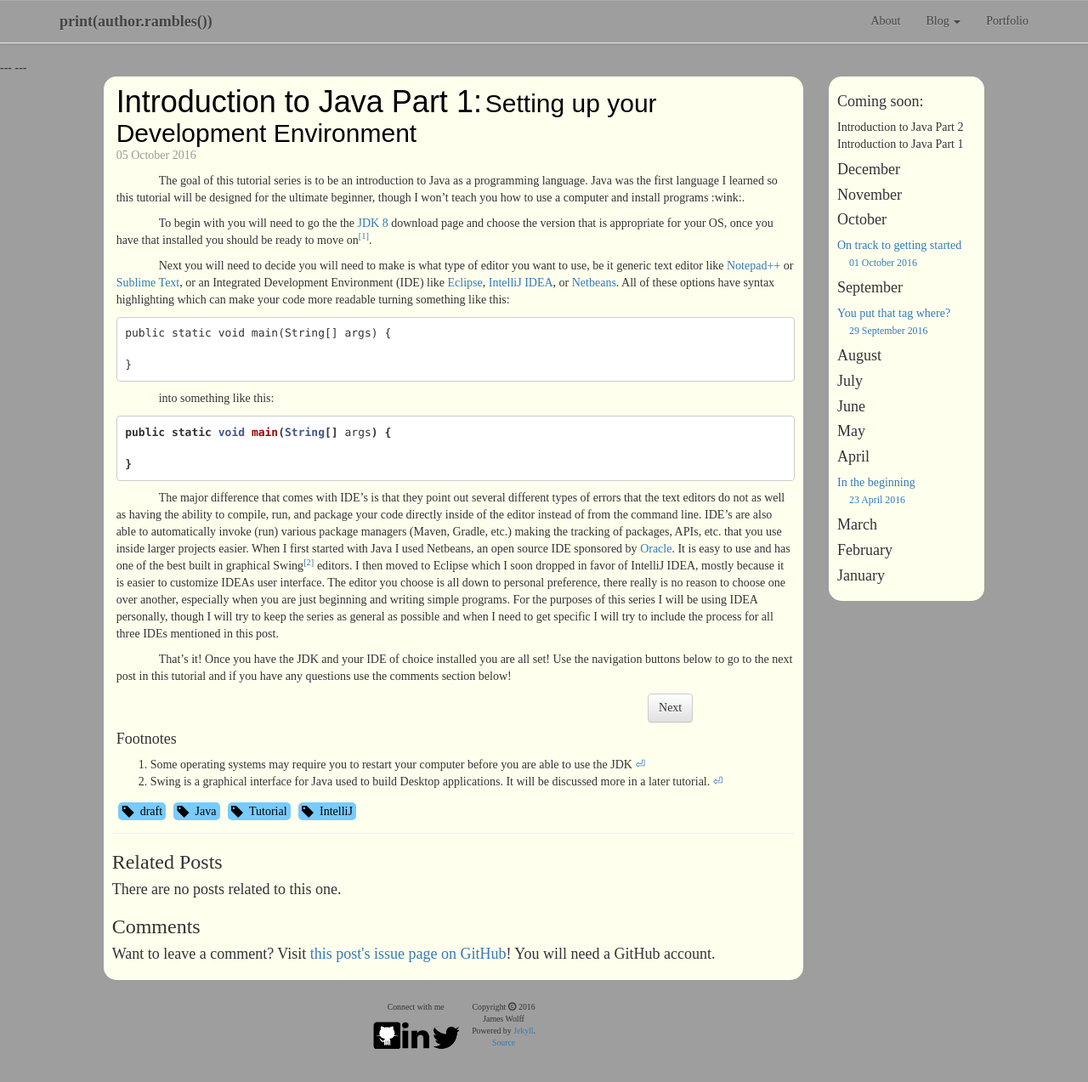
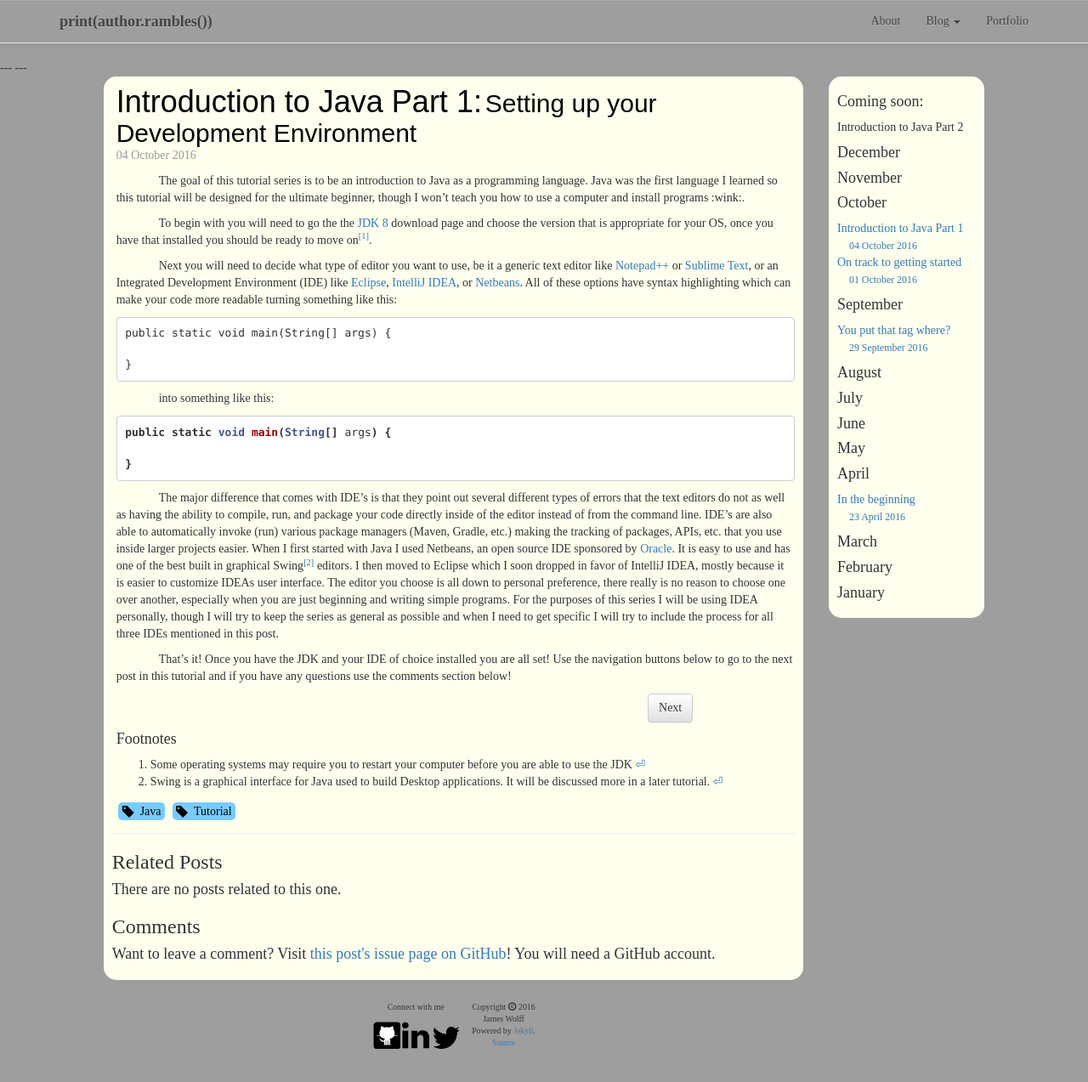
Before and after one commit to jwolff52/wolffblog, a Jekyll site: the page built from _posts/2016-10-04-intro-to-java-1.md, in a window 1280 px wide and 1284 px high. Shown: the top 1273 px of the window at 85% size. Built offline with Jekyll 4.4.1, drawn with Linux system fonts in a browser that asks for light colours; some web fonts are replaced.

Commit message:
Update and rename 2016-10-05-intro-to-java-1.md to 2016-10-04-intro-to-java-1.md

````diff
--- a/_posts/2016-10-05-intro-to-java-1.md
+++ b/_posts/2016-10-04-intro-to-java-1.md
@@ -4,14 +4,14 @@ title: Introduction to Java Part 1
 subtitle: Setting up your Development Environment
 published: true
 category: Programming
-tags: ['draft', 'Java', 'Tutorial', 'IntelliJ']
+tags: ['Java', 'Tutorial']
 commentIssueId: 4
 ---
 The goal of this tutorial series is to be an introduction to Java as a programming language. Java was the first language I learned so this tutorial will be designed for the ultimate beginner, though I won't teach you how to use a computer and install programs :wink:.
 
-To begin with you will need to go the the [JDK 8]() download page and choose the version that is appropriate for your OS, once you have that installed you should be ready to move on<a class="anchor" name="cont-1" href="#fn-1"><sup>[1]</sup></a>.
+To begin with you will need to go the the [JDK 8](http://www.oracle.com/technetwork/java/javase/downloads/jdk8-downloads-2133151.html) download page and choose the version that is appropriate for your OS, once you have that installed you should be ready to move on<a class="anchor" name="cont-1" href="#fn-1"><sup>[1]</sup></a>.
 
-Next you will need to decide you will need to make is what type of editor you want to use, be it generic text editor like [Notepad++](https://notepad-plus-plus.org/) or [Sublime Text](https://www.sublimetext.com/), or an Integrated Development Environment (IDE) like [Eclipse](https://eclipse.org/), [IntelliJ IDEA](https://www.jetbrains.com/idea/), or [Netbeans](https://netbeans.org/). All of these options have syntax highlighting which can make your code more readable turning something like this:
+Next you will need to decide what type of editor you want to use, be it a generic text editor like [Notepad++](https://notepad-plus-plus.org/) or [Sublime Text](https://www.sublimetext.com/), or an Integrated Development Environment (IDE) like [Eclipse](https://eclipse.org/), [IntelliJ IDEA](https://www.jetbrains.com/idea/), or [Netbeans](https://netbeans.org/). All of these options have syntax highlighting which can make your code more readable turning something like this:
 ```
 public static void main(String[] args) {
 
````
